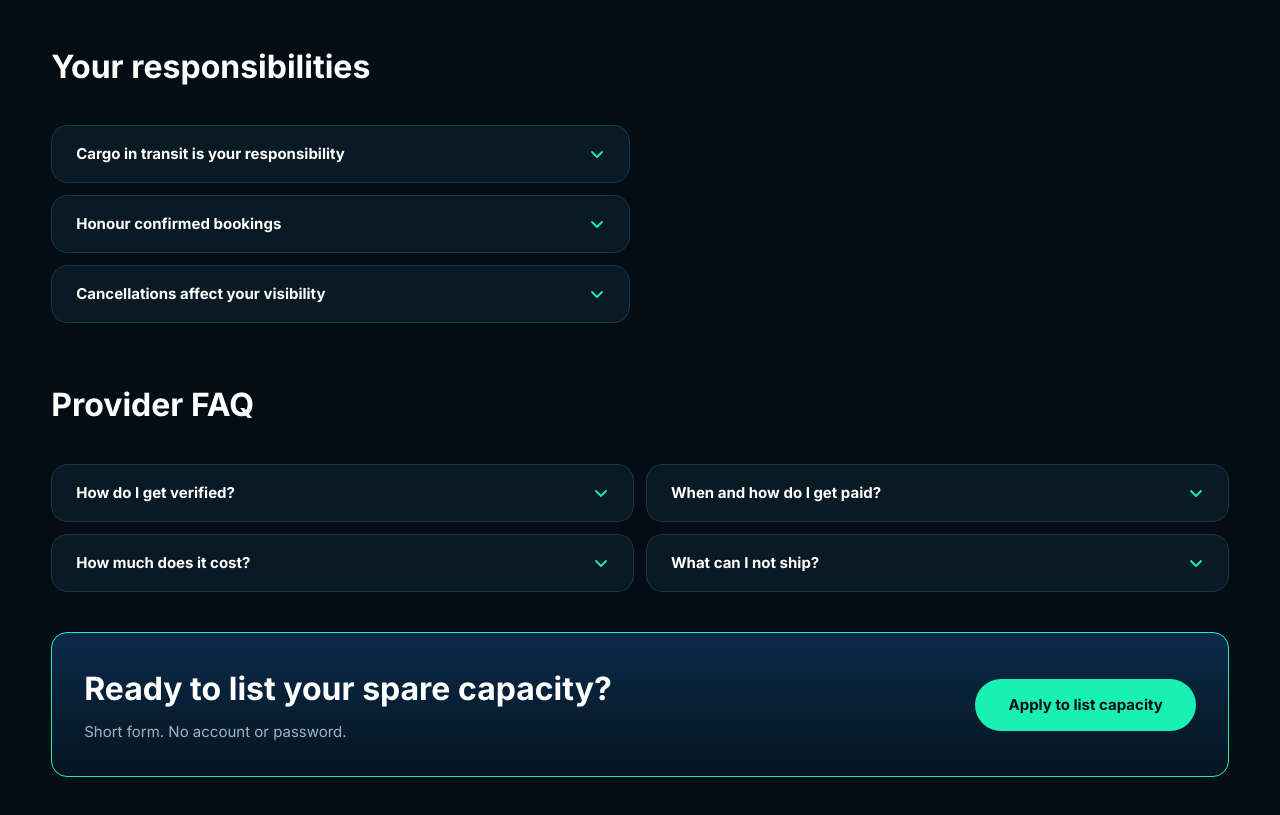
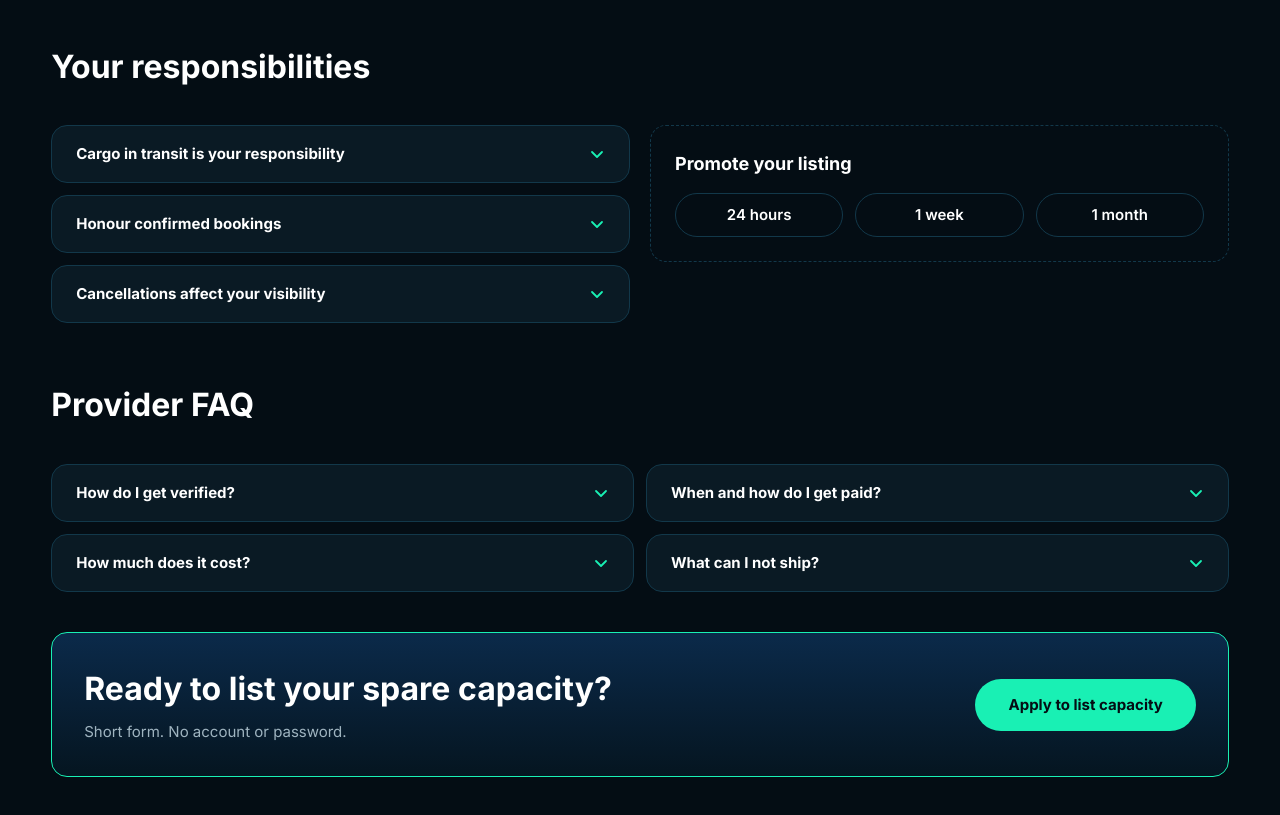
Before and after one commit to mohhx/capacity-repo, a Next.js app: page /for-providers in a window 1280 px wide. Shown: the part 1460-2275 px from the top of the page. Built offline with nearby package versions, Linux system fonts and the light colour scheme.

Commit message:
For providers: Promote your listing box (switchable)

```diff
--- a/src/components/for-providers/ResponsibilitiesSection.module.css
+++ b/src/components/for-providers/ResponsibilitiesSection.module.css
@@ -4,9 +4,53 @@
   padding-top: var(--section-top-block);
 }
 
-/* Desktop: the accordions take the left half, as in Figma (the right half is the removable "Promote" module, not shown). */
+.layout {
+  display: grid;
+  gap: var(--space-5);
+  align-items: start;
+}
+
+/* Desktop: accordions on the left, the promote box on the right, starting level with the first accordion. */
 @media (min-width: 900px) {
-  .list {
-    max-width: calc(50% - 0.625rem);
+  .layout {
+    grid-template-columns: 1fr 1fr;
   }
 }
+
+/* Dashed outline, as in Figma. The pills are plain labels, not buttons, until the feature exists. */
+.promote {
+  display: grid;
+  gap: var(--space-4);
+  padding: var(--space-6);
+  border: var(--border-width) dashed var(--border);
+  border-radius: var(--radius-card);
+}
+
+.promoteTitle {
+  margin: 0;
+  font-size: 1.125rem;
+  font-weight: 700;
+  color: var(--white);
+}
+
+.options {
+  list-style: none;
+  margin: 0;
+  padding: 0;
+  display: grid;
+  gap: var(--space-3);
+  grid-template-columns: repeat(3, 1fr);
+}
+
+.option {
+  display: grid;
+  place-items: center;
+  min-height: 2.75rem;
+  padding-inline: var(--space-3);
+  border: var(--border-width) solid var(--border);
+  border-radius: var(--radius-pill);
+  color: var(--white);
+  font-size: var(--fs-body);
+  font-weight: 600;
+  text-align: center;
+}
--- a/src/components/for-providers/ResponsibilitiesSection.tsx
+++ b/src/components/for-providers/ResponsibilitiesSection.tsx
@@ -5,11 +5,24 @@ import styles from "./ResponsibilitiesSection.module.css";
 
 export function ResponsibilitiesSection() {
   const { title, items } = FOR_PROVIDERS.responsibilities;
+  const { promote } = FOR_PROVIDERS;
   return (
     <section className={styles.section}>
       <SectionHeading>{title}</SectionHeading>
-      <div className={styles.list}>
+      <div className={styles.layout}>
         <Accordion items={[...items]} />
+        {promote.enabled ? (
+          <div className={styles.promote}>
+            <h3 className={styles.promoteTitle}>{promote.title}</h3>
+            <ul className={styles.options}>
+              {promote.options.map((option) => (
+                <li key={option} className={styles.option}>
+                  {option}
+                </li>
+              ))}
+            </ul>
+          </div>
+        ) : null}
       </div>
     </section>
   );
--- a/src/content/for-providers.ts
+++ b/src/content/for-providers.ts
@@ -72,4 +72,10 @@ export const FOR_PROVIDERS = {
     text: "Short form. No account or password.",
     cta: { label: "Apply to list capacity", href: "/apply" },
   },
+  // Removable module (Figma note: show only once the feature is live). Set enabled to false to hide it.
+  promote: {
+    enabled: true as boolean,
+    title: "Promote your listing",
+    options: ["24 hours", "1 week", "1 month"],
+  },
 } as const;
```
